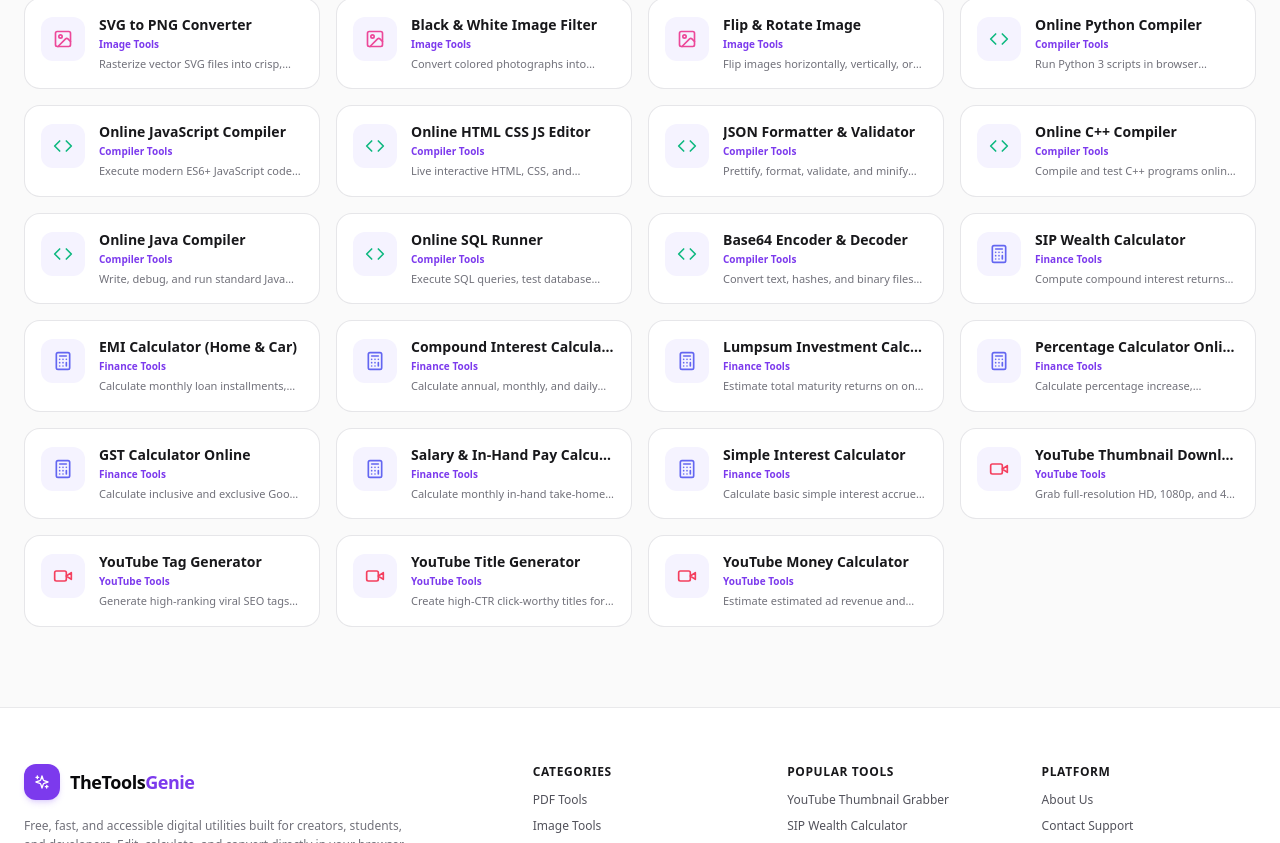
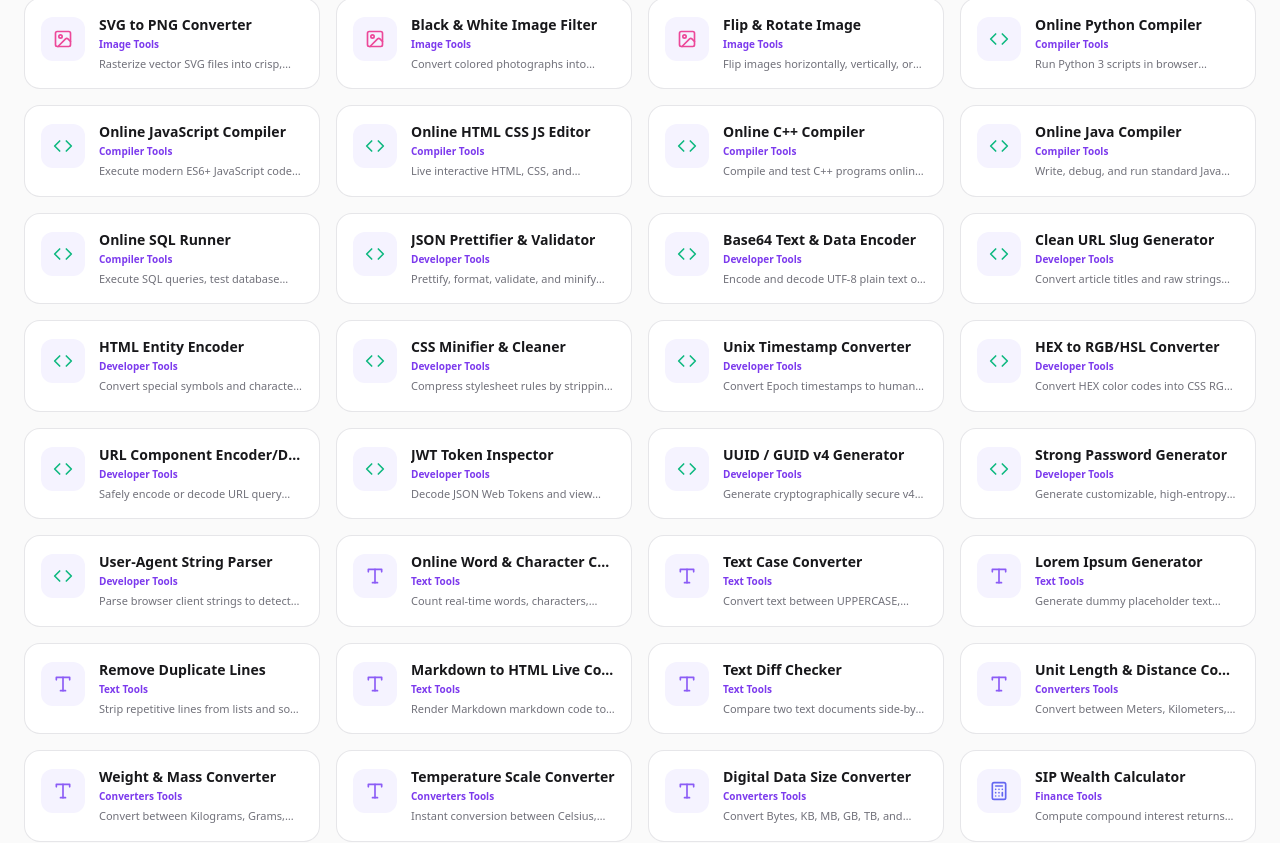
Before and after one commit to RajeshKhandare/thetoolsgenie-, a Next.js app: page /tools in a window 1280 px wide. Shown: the part 917-1760 px from the top of the page. Built offline with nearby package versions, Linux system fonts and the light colour scheme.

Commit message:
Update toolsRegistry.ts

```diff
--- a/data/toolsRegistry.ts
+++ b/data/toolsRegistry.ts
@@ -20,9 +20,7 @@ export const CATEGORIES = [
 ] as const;
 
 export const TOOLS_REGISTRY: ToolMeta[] = [
-  // ==========================================
-  // 1. PDF TOOLS (Exact Google Search Intent)
-  // ==========================================
+  // 1. PDF TOOLS
   {
     name: 'Merge PDF Online',
     slug: 'merge-pdf',
@@ -102,9 +100,7 @@ export const TOOLS_REGISTRY: ToolMeta[] = [
     description: 'Convert colored PDF documents into monochrome black and white for cheap printing.',
   },
 
-  // ==========================================
-  // 2. IMAGE TOOLS (Targeted Search Volume)
-  // ==========================================
+  // 2. IMAGE TOOLS
   {
     name: 'Compress Image Online',
     slug: 'compress-image',
@@ -166,9 +162,7 @@ export const TOOLS_REGISTRY: ToolMeta[] = [
     description: 'Flip images horizontally, vertically, or rotate 90 degrees with instant canvas preview.',
   },
 
-  // ==========================================
-  // 3. COMPILERS & RUNNERS (Programiz Competitors)
-  // ==========================================
+  // 3. COMPILERS & RUNNERS
   {
     name: 'Online Python Compiler',
     slug: 'online-python-compiler',
@@ -188,12 +182,6 @@ export const TOOLS_REGISTRY: ToolMeta[] = [
     description: 'Live interactive HTML, CSS, and JavaScript editor with split-screen DOM preview.',
   },
   {
-    name: 'JSON Formatter & Validator',
-    slug: 'json-formatter-validator',
-    category: 'Compiler',
-    description: 'Prettify, format, validate, and minify messy JSON data strings with syntax highlighting.',
-  },
-  {
     name: 'Online C++ Compiler',
     slug: 'online-cpp-compiler',
     category: 'Compiler',
@@ -211,16 +199,146 @@ export const TOOLS_REGISTRY: ToolMeta[] = [
     category: 'Compiler',
     description: 'Execute SQL queries, test database tables, and verify relational commands.',
   },
+
+  // 4. DEVELOPER TOOLS (Active for Developer Filter)
   {
-    name: 'Base64 Encoder & Decoder',
+    name: 'JSON Prettifier & Validator',
+    slug: 'json-formatter-validator',
+    category: 'Developer',
+    description: 'Prettify, format, validate, and minify messy JSON data strings with syntax highlighting.',
+  },
+  {
+    name: 'Base64 Text & Data Encoder',
     slug: 'base64-encoder-decoder',
-    category: 'Compiler',
-    description: 'Convert text, hashes, and binary files to and from Base64 string formats.',
+    category: 'Developer',
+    description: 'Encode and decode UTF-8 plain text or binary assets to and from Base64.',
+  },
+  {
+    name: 'Clean URL Slug Generator',
+    slug: 'clean-url-slug-generator',
+    category: 'Developer',
+    description: 'Convert article titles and raw strings into SEO-friendly URL slugs.',
+  },
+  {
+    name: 'HTML Entity Encoder',
+    slug: 'html-entity-encoder',
+    category: 'Developer',
+    description: 'Convert special symbols and characters into secure HTML entities.',
+  },
+  {
+    name: 'CSS Minifier & Cleaner',
+    slug: 'css-minifier-cleaner',
+    category: 'Developer',
+    description: 'Compress stylesheet rules by stripping whitespace and comments.',
+  },
+  {
+    name: 'Unix Timestamp Converter',
+    slug: 'unix-timestamp-converter',
+    category: 'Developer',
+    description: 'Convert Epoch timestamps to human-readable dates and back.',
+  },
+  {
+    name: 'HEX to RGB/HSL Converter',
+    slug: 'hex-to-rgb-hsl-converter',
+    category: 'Developer',
+    description: 'Convert HEX color codes into CSS RGB, RGBA, and HSL formats.',
+  },
+  {
+    name: 'URL Component Encoder/Decoder',
+    slug: 'url-component-encoder-decoder',
+    category: 'Developer',
+    description: 'Safely encode or decode URL query strings and URI parameters.',
+  },
+  {
+    name: 'JWT Token Inspector',
+    slug: 'jwt-token-inspector',
+    category: 'Developer',
+    description: 'Decode JSON Web Tokens and view payload claims locally.',
+  },
+  {
+    name: 'UUID / GUID v4 Generator',
+    slug: 'uuid-guid-v4-generator',
+    category: 'Developer',
+    description: 'Generate cryptographically secure v4 random UUIDs in bulk.',
+  },
+  {
+    name: 'Strong Password Generator',
+    slug: 'strong-password-generator',
+    category: 'Developer',
+    description: 'Generate customizable, high-entropy random passwords.',
+  },
+  {
+    name: 'User-Agent String Parser',
+    slug: 'user-agent-string-parser',
+    category: 'Developer',
+    description: 'Parse browser client strings to detect OS, engine, and device models.',
   },
 
-  // ==========================================
-  // 4. FINANCIAL CALCULATORS (High CPC Keywords)
-  // ==========================================
+  // 5. TEXT TOOLS (Active for Text Filter)
+  {
+    name: 'Online Word & Character Counter',
+    slug: 'word-character-counter',
+    category: 'Text',
+    description: 'Count real-time words, characters, sentences, paragraphs, and reading duration.',
+  },
+  {
+    name: 'Text Case Converter',
+    slug: 'text-case-converter',
+    category: 'Text',
+    description: 'Convert text between UPPERCASE, lowercase, Title Case, and camelCase.',
+  },
+  {
+    name: 'Lorem Ipsum Generator',
+    slug: 'lorem-ipsum-generator',
+    category: 'Text',
+    description: 'Generate dummy placeholder text paragraphs and sentences for mockups.',
+  },
+  {
+    name: 'Remove Duplicate Lines',
+    slug: 'remove-duplicate-lines',
+    category: 'Text',
+    description: 'Strip repetitive lines from lists and sort clean text items.',
+  },
+  {
+    name: 'Markdown to HTML Live Converter',
+    slug: 'markdown-to-html-converter',
+    category: 'Text',
+    description: 'Render Markdown markdown code to sanitized clean HTML tags.',
+  },
+  {
+    name: 'Text Diff Checker',
+    slug: 'text-diff-checker',
+    category: 'Text',
+    description: 'Compare two text documents side-by-side to highlight added and removed text.',
+  },
+
+  // 6. CONVERTERS (Active for Converters Filter)
+  {
+    name: 'Unit Length & Distance Converter',
+    slug: 'unit-length-converter',
+    category: 'Converters',
+    description: 'Convert between Meters, Kilometers, Miles, Feet, Inches, and Yards.',
+  },
+  {
+    name: 'Weight & Mass Converter',
+    slug: 'weight-mass-converter',
+    category: 'Converters',
+    description: 'Convert between Kilograms, Grams, Pounds (lbs), Ounces, and Metric Tons.',
+  },
+  {
+    name: 'Temperature Scale Converter',
+    slug: 'temperature-converter',
+    category: 'Converters',
+    description: 'Instant conversion between Celsius, Fahrenheit, and Kelvin temperature scales.',
+  },
+  {
+    name: 'Digital Data Size Converter',
+    slug: 'data-size-converter',
+    category: 'Converters',
+    description: 'Convert Bytes, KB, MB, GB, TB, and Petabytes with exact binary powers.',
+  },
+
+  // 7. FINANCIAL TOOLS & CALCULATORS (Active for Finance & Calculators Filters)
   {
     name: 'SIP Wealth Calculator',
     slug: 'sip-calculator',
@@ -236,8 +354,8 @@ export const TOOLS_REGISTRY: ToolMeta[] = [
   {
     name: 'Compound Interest Calculator',
     slug: 'compound-interest-calculator',
-    category: 'Finance',
-    description: 'Calculate annual, monthly, and daily compound interest growth on savings and deposits.',
+    category: 'Calculators',
+    description: 'Calculate annual, monthly, and daily compound interest growth on savings.',
   },
   {
     name: 'Lumpsum Investment Calculator',
@@ -248,14 +366,14 @@ export const TOOLS_REGISTRY: ToolMeta[] = [
   {
     name: 'Percentage Calculator Online',
     slug: 'percentage-calculator',
-    category: 'Finance',
+    category: 'Calculators',
     description: 'Calculate percentage increase, percentage decrease, and fraction differences instantly.',
   },
   {
     name: 'GST Calculator Online',
     slug: 'gst-calculator',
     category: 'Finance',
-    description: 'Calculate inclusive and exclusive Goods and Services Tax (GST) for commercial invoices.',
+    description: 'Calculate inclusive and exclusive Goods and Services Tax (GST) for invoices.',
   },
   {
     name: 'Salary & In-Hand Pay Calculator',
@@ -266,13 +384,11 @@ export const TOOLS_REGISTRY: ToolMeta[] = [
   {
     name: 'Simple Interest Calculator',
     slug: 'simple-interest-calculator',
-    category: 'Finance',
+    category: 'Calculators',
     description: 'Calculate basic simple interest accrued on principal amounts with fixed rates.',
   },
 
-  // ==========================================
-  // 5. YOUTUBE TOOLS (High Search CTR)
-  // ==========================================
+  // 8. YOUTUBE TOOLS (Active for YouTube Filter)
   {
     name: 'YouTube Thumbnail Downloader',
     slug: 'youtube-thumbnail-downloader',
```
